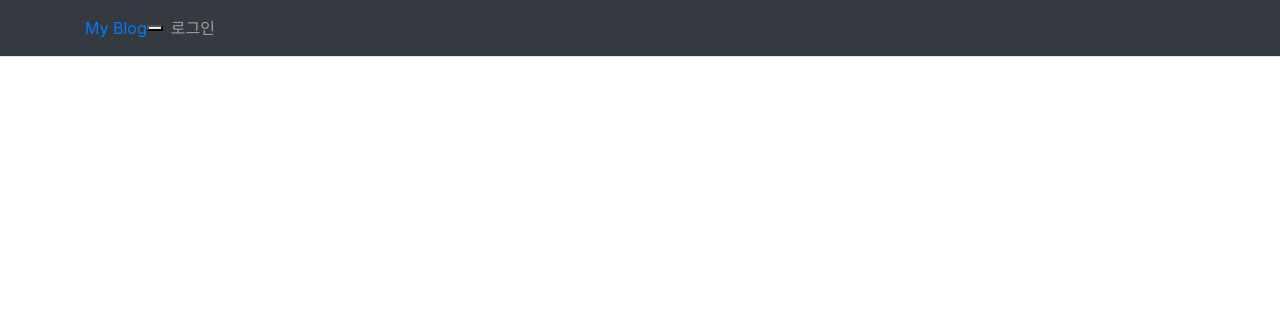
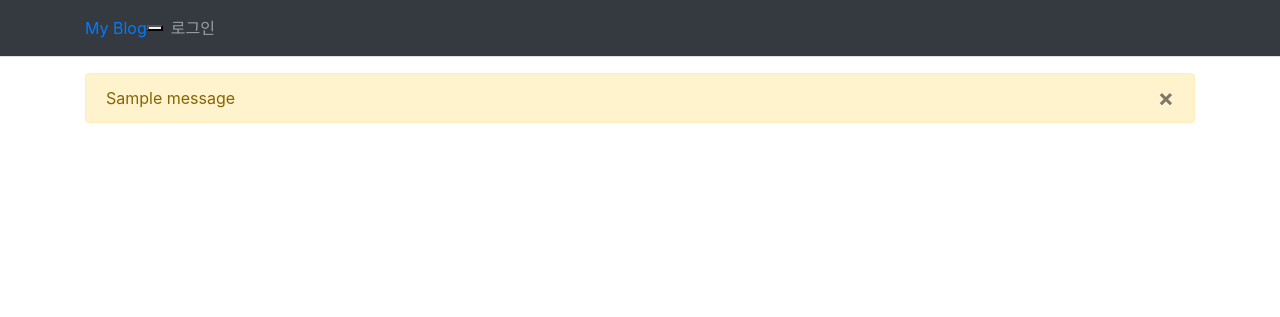
Before and after one commit to Treatmeluna/f-blog, a Python web app: template app/templates/base.html in a window 1280 px wide. Shown: the top 317 px of the page. Run offline with Jinja, Linux system fonts and the light colour scheme; the template is opened without the code that fills it, so the values that code supplies are empty; one stand-in notice (Sample message) is shown; some libraries are stand-ins or nearby versions.

Commit message:
회원인증 관련해서 flash()함수 추가

```diff
--- a/app/templates/base.html
+++ b/app/templates/base.html
@@ -16,6 +16,16 @@
 
     {% block content %}
     <div class='container my-3'>
+        <!--flash() 의 메시지 표시-->
+        {% for message in get_flashed_messages() %}
+        <div class="alert alert-warning">
+            <button type="button" class="close" data-dismiss="alert">
+                &times;
+            </button>
+            {{ message }}
+        </div>
+        {% endfor %}
+
         <!-- 각 페이지의 내용이 들어감 -->
         {% block page_content %}
         {% endblock %}
```
